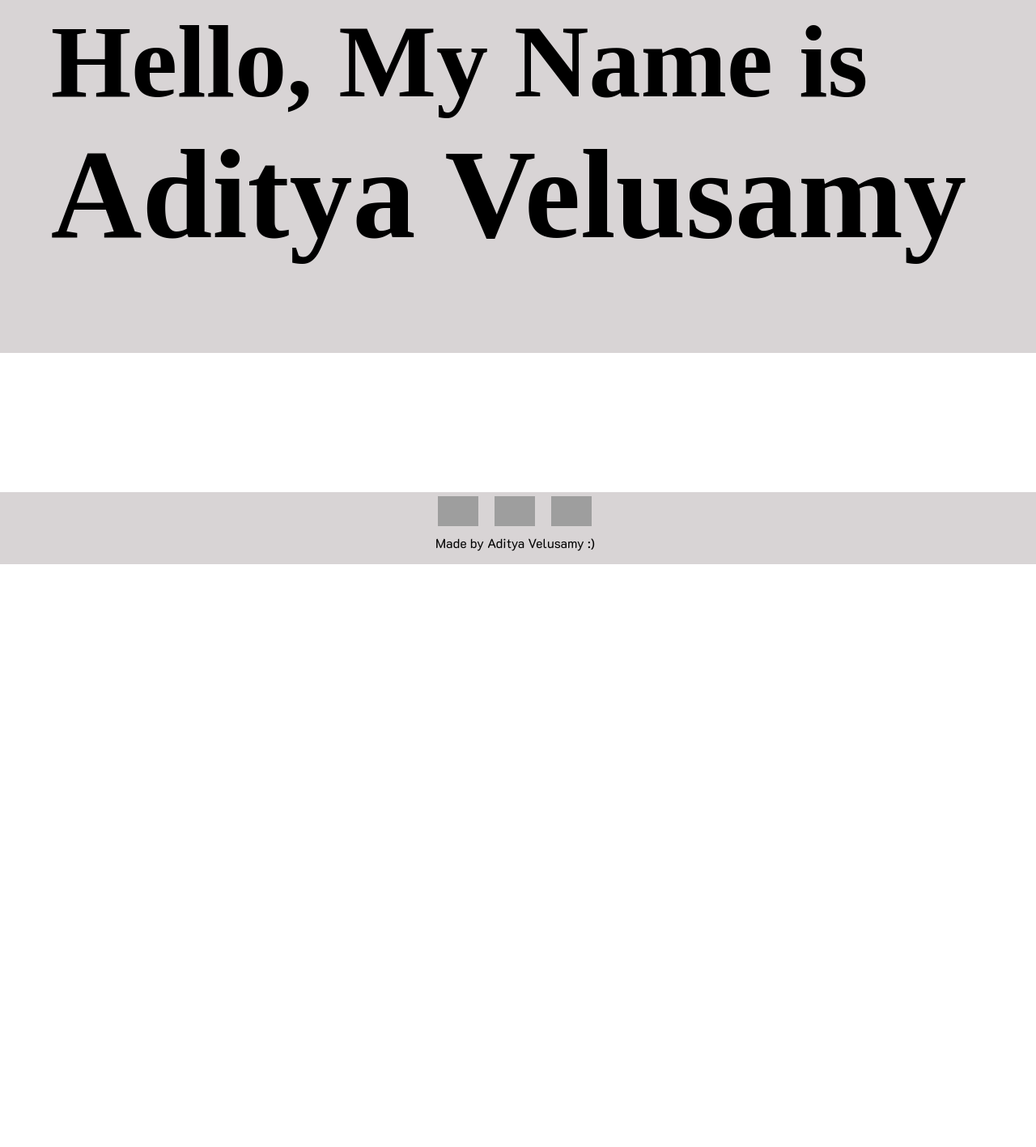
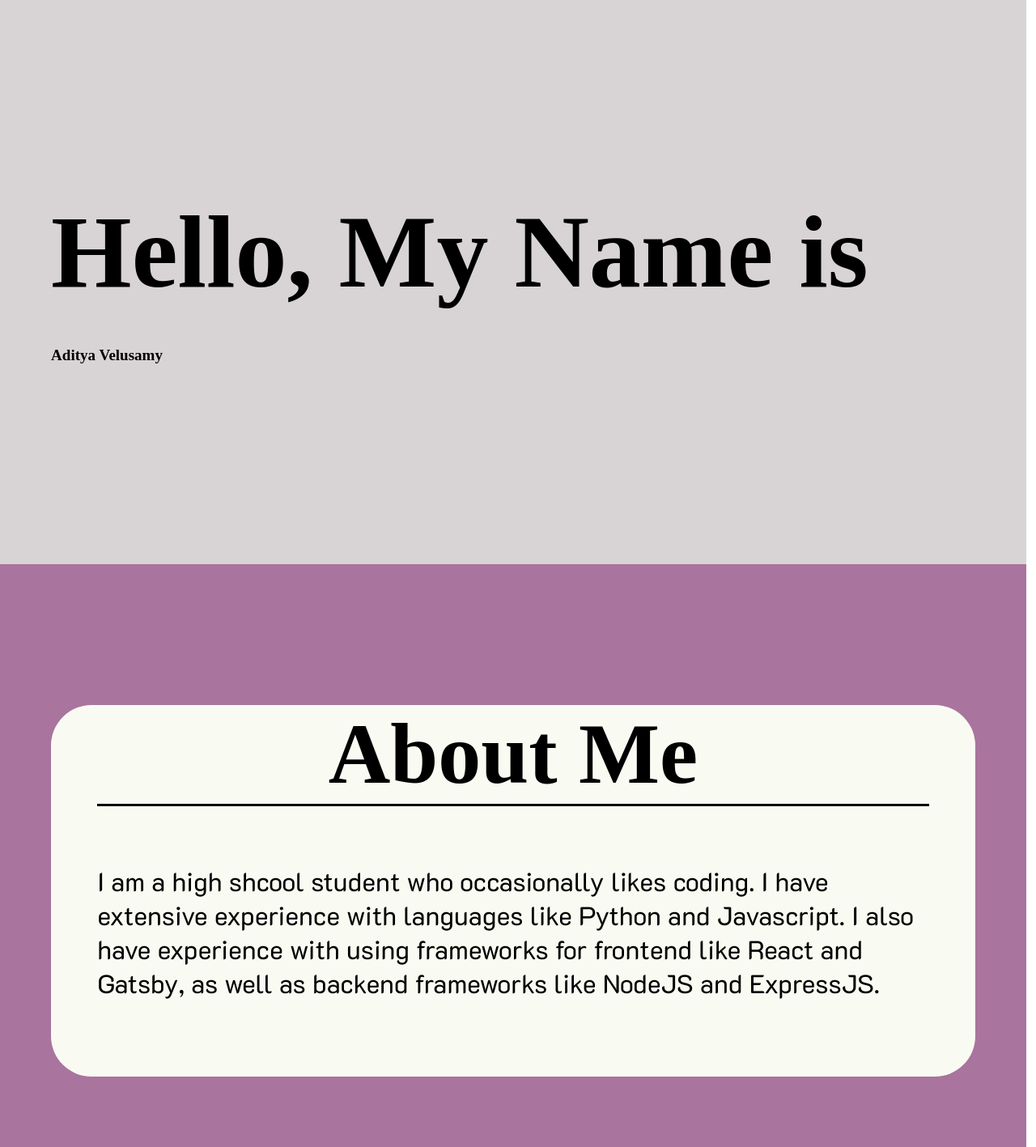
Before and after one commit to adityavelusamy/Portfolio, a Gatsby site in the folder portmantou/: page / in a window 1280 px wide. Shown: the part 103-1520 px from the top of the page at 81% size. Before the commit the page ends 800 px from the top, so only its background shows below. Built offline with nearby package versions, Linux system fonts and the light colour scheme; Gatsby itself is replaced by a stand-in of ours; grey boxes are pictures that could not be loaded; a web font is replaced by a local one.

Commit message:
About me added
need to work on projects

```diff
--- a/portmantou/src/pages/index.tsx
+++ b/portmantou/src/pages/index.tsx
@@ -17,8 +17,10 @@ const AnimatedBox = () => {
             animate={{ x: 0 }}
             transition={{ duration: 1, type: "spring", bounce: 0.45 }}
           >
-            <h2 className="styletitle">Hello, My Name is</h2>
-            <h1 className="nametitle">Aditya Velusamy</h1>
+            <div className="titlecontent">
+              <h2 className="styletitle">Hello, My Name is</h2>
+              <h1 className="nametitle">Aditya Velusamy</h1>
+            </div>
           </motion.div>
         </div>
         <div className="aboutmeboxparent">
@@ -28,18 +30,36 @@ const AnimatedBox = () => {
             // animate={{ x: 0 }}
             // transition={{ duration: 1, type: "spring", bounce: 0.45 }}
           >
-            <p className="content">
-              I am a software engineer and a student at the University of
-              Waterloo. I am passionate about building software that makes a
-              difference in the world. I am currently looking for internships
-              for the summer of 2022. I am proficient in Java, Python, C++, and
-              JavaScript. I have experience with React, Node.js, and Express.js.
-              I am also familiar with SQL and NoSQL databases. I am always
-              looking for new opportunities to learn and grow. I am excited to
-              work with you!
-            </p>
+            <div className="aboutmecontentbox">
+              <h1 className="aboutmetitle">About Me</h1>
+              <p className="aboutmecontent">
+                I am a high shcool student who occasionally likes coding. I have
+                extensive experience with languages like Python and Javascript.
+                I also have experience with using frameworks for frontend like
+                React and Gatsby, as well as backend frameworks like NodeJS and
+                ExpressJS.
+              </p>
+            </div>
           </motion.div>
         </div>
+        {/* <div className="technologiesboxparent">
+          <motion.div
+            className="technologiesbox"
+            // initial={{ x: 1000 }}
+            // animate={{ x: 0 }}
+            // transition={{ duration: 1, type: "spring", bounce: 0.45 }}
+          >
+            <h1 className="technologiestitle">Technologies</h1>
+            <div className="floatleft">
+              <div className="techbox">
+                <h2 className="techtitle">ReactJs</h2>
+              </div>
+              <div className="techbox">
+                <h2 className="techtitle">Backend</h2>
+              </div>
+            </div>
+          </motion.div>
+        </div> */}
       </body>
       <footer className="footer">
         <motion.div
--- a/portmantou/src/pages/styles.css
+++ b/portmantou/src/pages/styles.css
@@ -1,22 +1,11 @@
-/* body {
-    background-color: #000000;
-} */
 .icon {
     margin: 5px 10px -10px;
     width: 50px;
 }
 
 .footer {
-    left: -10px;
-    position: fixed;
     bottom: 0;
-    width: 101%;
-    /* Ensure the footer takes the full width */
-    display: flex;
-    justify-content: center;
-    /* Center horizontally */
-    align-items: center;
-    /* Center vertically */
+    width: 99.1vw;
     background-color: #d8d4d5;
 }
 
@@ -26,7 +15,6 @@ p {
 
 .footer-content {
     text-align: center;
-    /* Ensure text is centered */
 }
 
 h1,
@@ -38,21 +26,89 @@ h2 {
 .styletitle {
     font-size: 128px;
 }
+
 .nametitle {
-    margin-top: -8%;
-    font-size: 156px;
+    margin-top: -5%;
+    font-size: 19px;
 }
-.titlebox {
-    position: fixed;
+.titlecontent {
+    margin-top: 5%;
+}
+.titleboxparent {
+    /* width: 1512px;
+    height: 882px; */
+    height: 100vh;
     background-color: #d8d4d5;
     padding: 0%;
     margin: 0%;
-    width: 103%;
-    margin-left: -1.5%;
-    top: 0;
+    display: flex;
+    justify-content: center;
 }
+
+.aboutmetitle {
+    text-align: center;
+    border-bottom: 3px solid #000000;
+    border-width: medium;
+    font-size: 106px;
+}
+
+.titlebox {
+    background-color: #d8d4d5;
+    padding: 0%;
+    margin: 0%;
+}
+
+.aboutmeboxparent {
+    background-color: #a9749d;
+    height: 100vh;
+    justify-content: center;
+}
+
+.aboutmecontentbox {
+    margin: 5%;
+    border-radius: 50px;
+    background: #f9fbf2;
+    flex: 2;
+    justify-content: center;
+    padding-bottom: 3%;
+}
+
 .titleboxparent,
+.aboutmeboxparent,
+.technologiesboxparent {
+    display: flex;
+    flex-direction: column;
+}
+.aboutmetitle,
+.aboutmecontent {
+    margin-left: 5%;
+    margin-right: 5%;
+}
+.aboutmecontent {
+    font-size: 32px;
+    margin-bottom: 5%;
+}
 body {
-    position: relative;
-    display: block;
+    width: 99.1vw;
+    margin-left: -0.01342281879%;
+    margin-top: 0.008105369807%;
 }
+.technologiesboxparent {
+    background-color: #2ec4b6;
+    height: 100vh;
+}
+.technologiestitle {
+    text-align: center;
+    font-size: 106px;
+}
+.techbox {
+    border-radius: 30px;
+    background: #f9fbf2;
+    width: 26.455026455vw;
+    height: 23.2760692464vh;
+    justify-content: center;
+    text-align: center;
+}
+.techtitle {
+    font-size: 32px;
+}
```
